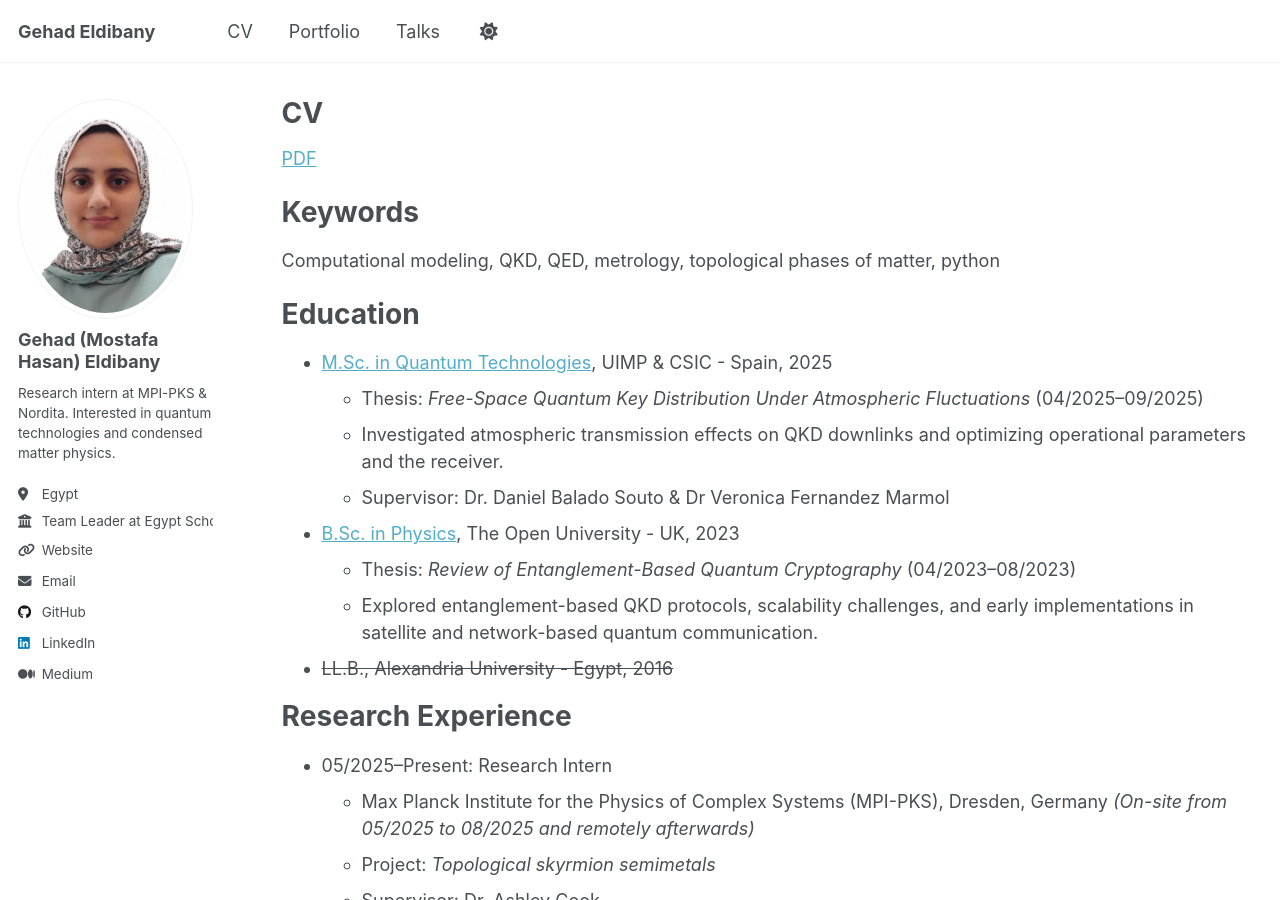
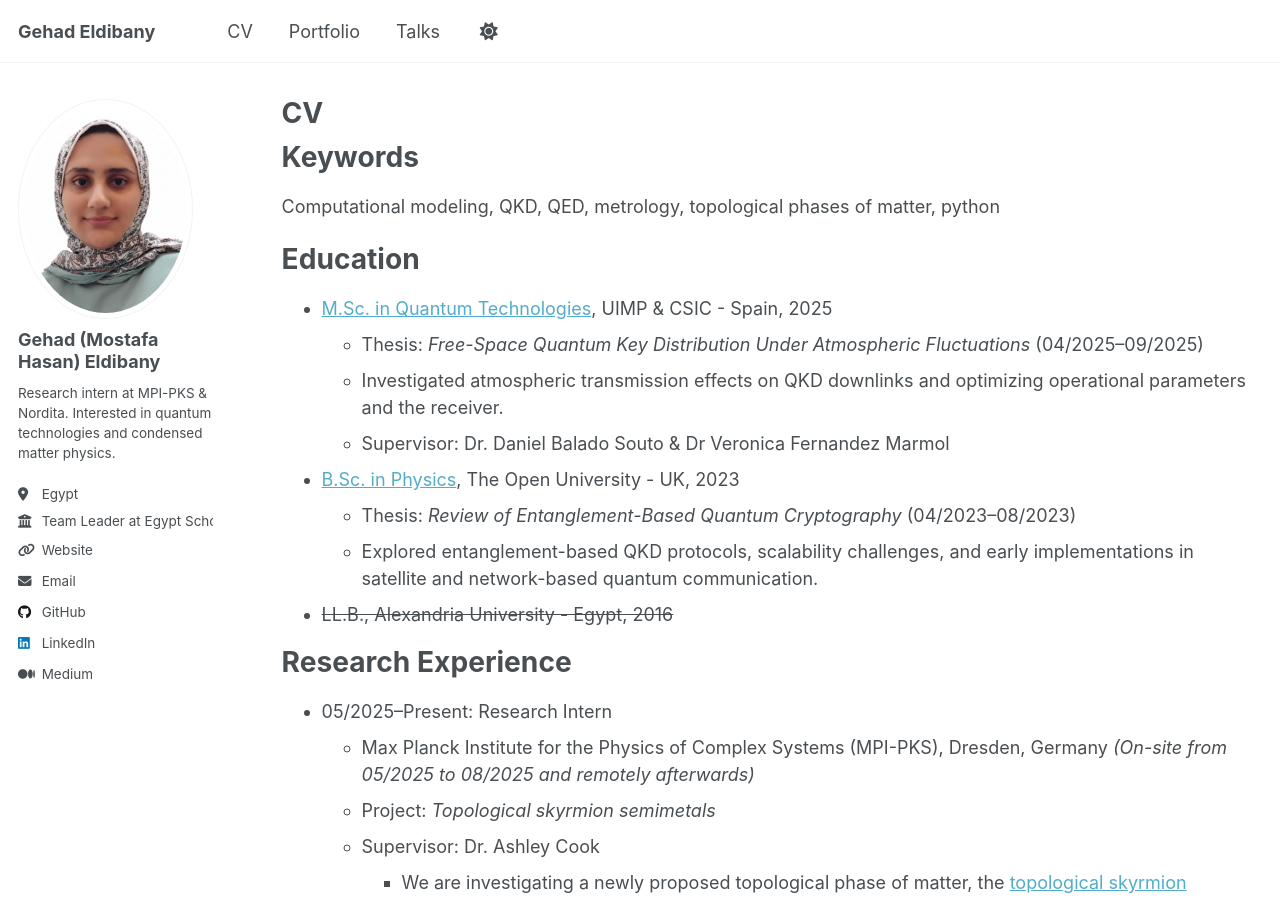
Before and after one commit to gehadibany/gehadibany.github.io, a Jekyll site: the page built from _pages/cv.md, in a window 1280 px wide and 900 px high. Built offline with Jekyll 4.4.1, drawn with Linux system fonts in a browser that asks for light colours; a script that is not in the unit is left out.

Commit message:
Update CV page

```diff
--- a/_pages/cv.md
+++ b/_pages/cv.md
@@ -8,7 +8,6 @@
 ---
 
 {% include base_path %}
-[PDF](https://gehadibany.github.io/files/Eldibany_CV.pdf)
 
 Keywords
 ======
```
Also changed, not shown: 1 other file.
